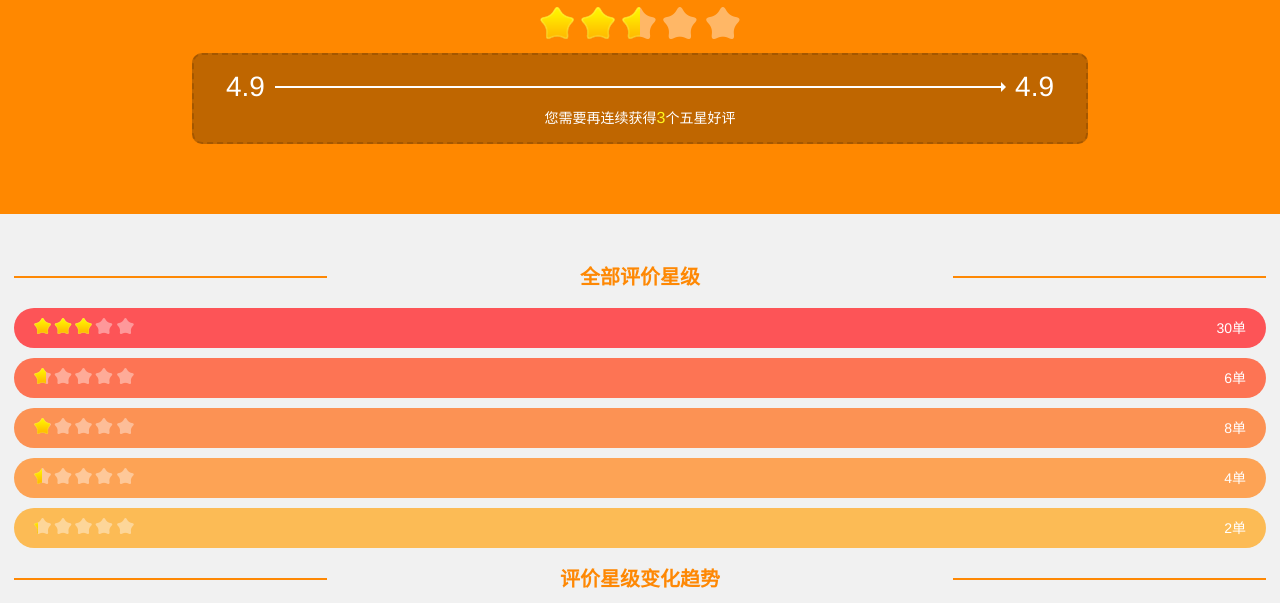
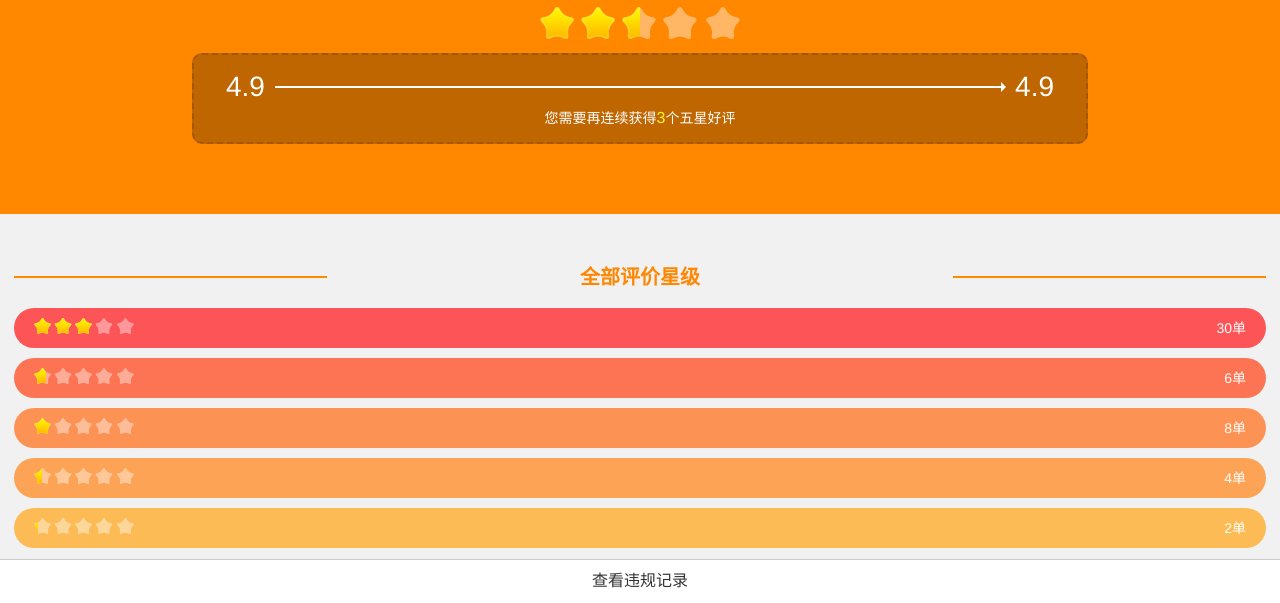
Before and after one commit to w89612b/mzui-test, a plain HTML site: page index.html in a window 1280 px wide. Shown: the part 197-800 px from the top of the page. Drawn offline with nearby package versions, Linux system fonts and the light colour scheme.

Commit message:
添加底部链接地址

```diff
--- a/index.html
+++ b/index.html
@@ -79,5 +79,6 @@
   var label = ['12.1','12.2','12.3','12.4'],datas=[[1,1,0,1],[1,1,1,1]];
     new linechar('myChart',label,datas);
   </script>
+  <div class="affix dock-bottom justified"><a href="#" style="padding: .5rem;background: #fff;text-align: center;font-size: .8rem;border-top:1px solid #ccc">查看违规记录</a></div>
 </body>
 </html>
```
